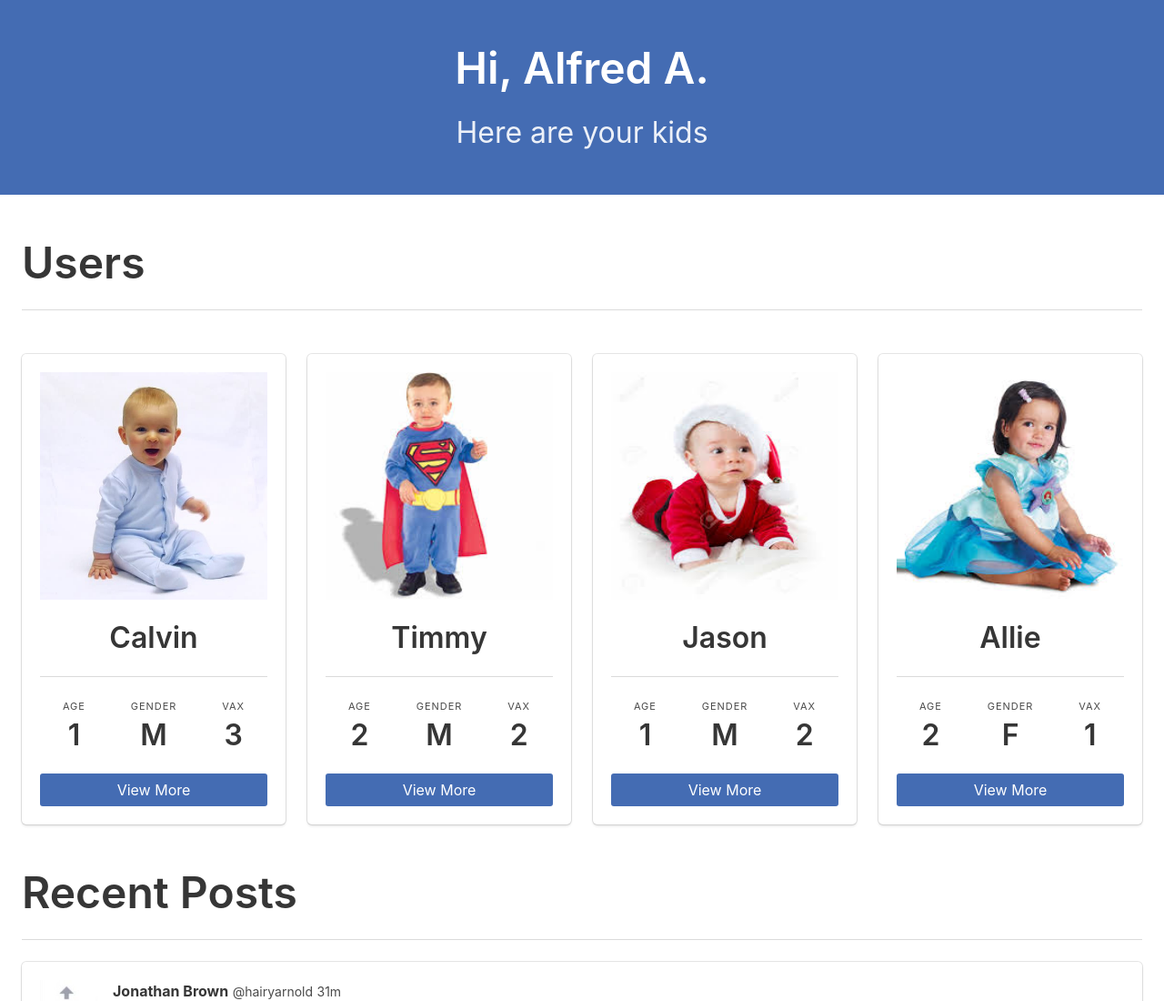
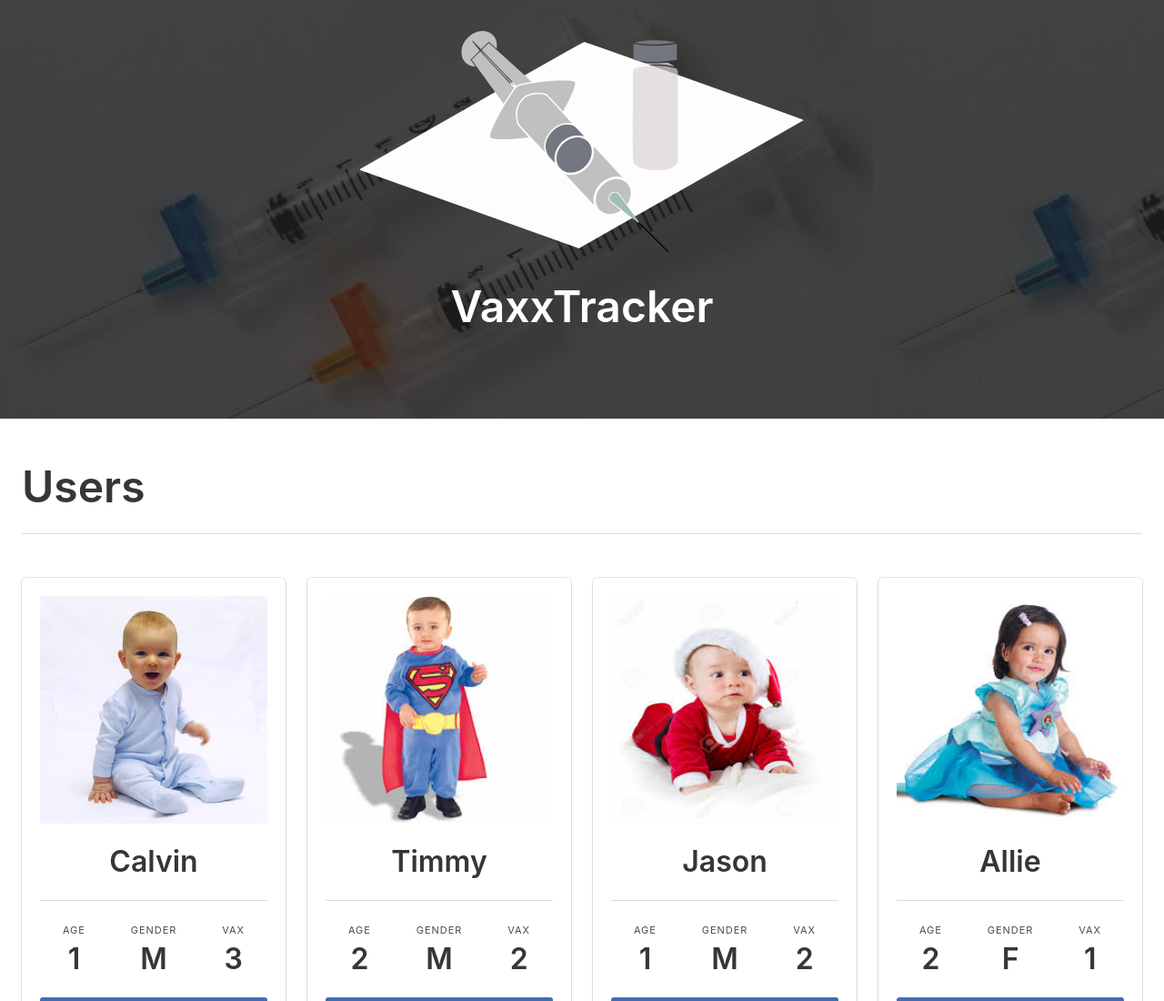
Before and after one commit to valencium/VaxxTracker, a website: page index.html in a window 1280 px wide. Shown: the top 1100 px of the page at 91% size. Drawn offline with nearby package versions, Linux system fonts and the light colour scheme.

```diff
--- a/index.html
+++ b/index.html
@@ -13,10 +13,12 @@
 
     <body>
         <div class="hero is-primary">
+            <div class="hero-head has-text-centered">
+                <img src="assets/logo.png" alt="Bulma: a modern CSS framework based on Flexbox">
+                <h1 class="title is-1 is-spaced">VaxxTracker</h1>
+            </div>
             <div class="hero-body">
                 <div class="container has-text-centered">
-                <h1 class="title is-1 is-spaced">Hi, Alfred A.</h1>
-                <h3 class="subtitle is-3">Here are your kids</h3>
                 </div>
             </div>
         </div>
@@ -154,7 +156,7 @@
                                 </div>
                             </div>
                             </nav>
-                            <a class="button is-primary is-fullwidth">View More</a>
+                            <a class="button is-primary is-fullwidth" href="account_info.html">View More</a>
                         </div>
                     </div>
                 </div>
--- a/styles.scss
+++ b/styles.scss
@@ -16,3 +16,7 @@
 .container{
     padding: 0 !important;
 }
+
+.hero{
+    background-image: url("assets/bckgrnd.jpg");
+}
```
Also changed, not shown: account_info.html (+4 -1 lines), assets/bckgrnd.jpg (added), assets/logo.png (added), styles.css, 1 other file.
